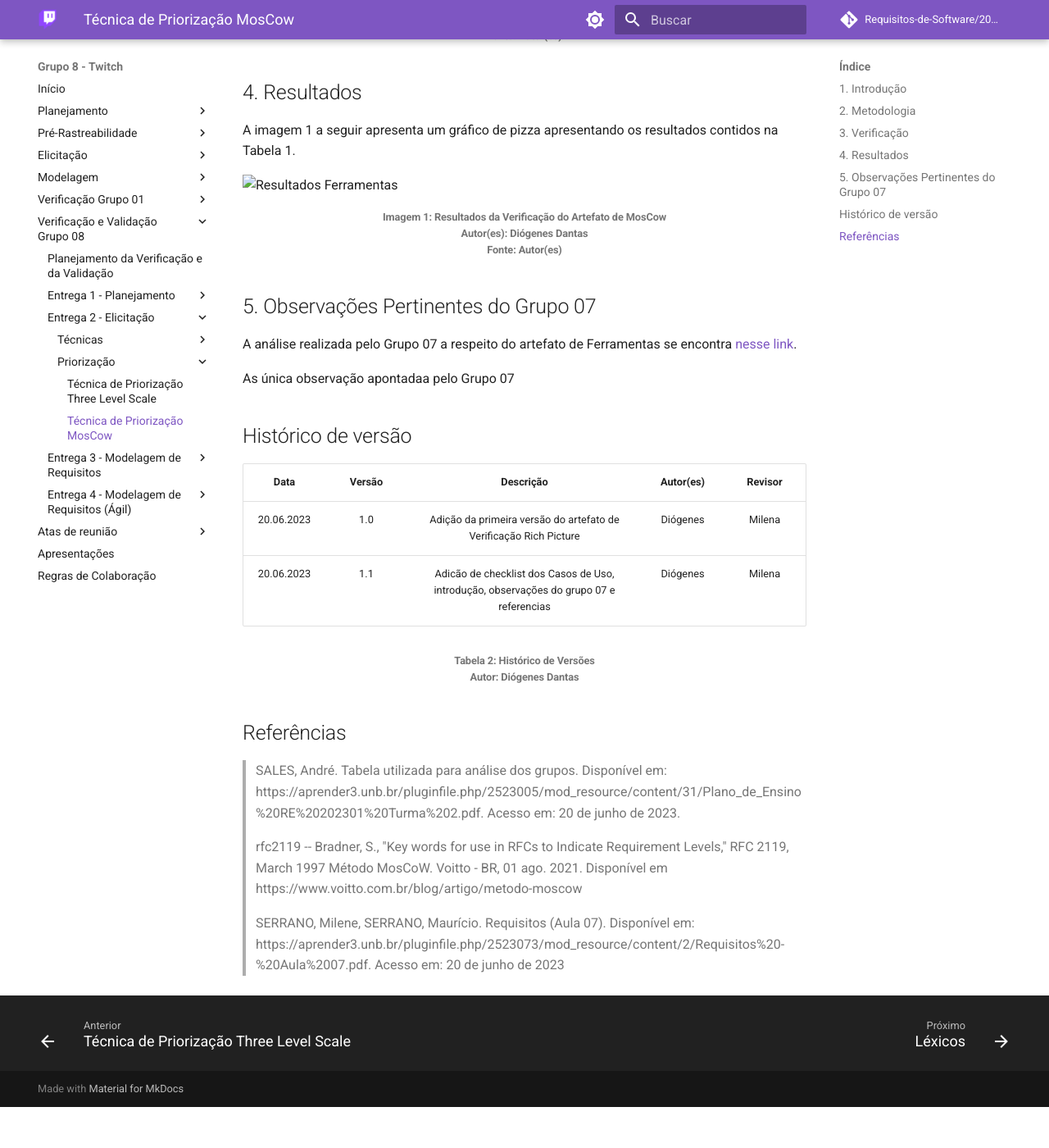
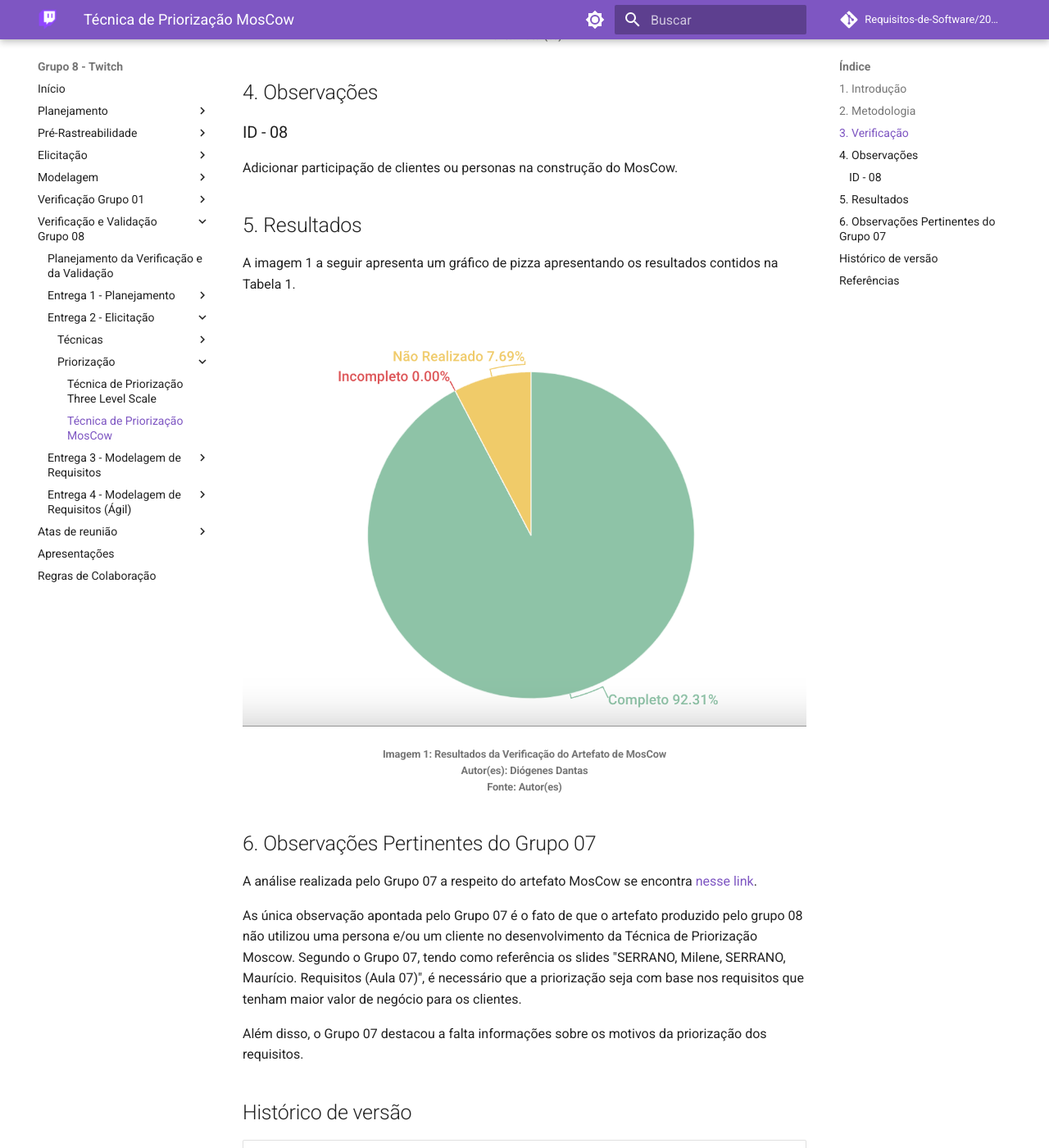
Before and after one commit to Requisitos-de-Software/2023.1-Twitch, an MkDocs documentation site: the page built from docs/verifica_valida_grupo08/verificacao_moscow08.md, in a window 1280 px wide and 1400 px high, scrolled down 1350 px. Shown: the whole window at 82% size. Built offline with MkDocs 1.6.1 and Material for MkDocs 9.7.7, drawn with Linux system fonts in a browser that asks for light colours; comment, search, counter and statistics services are not loaded; before the commit the page ends 2700 px from its top, so only the background shows below that; some of the changed text lies outside the part shown.

Commit message:
finaliza verificao moscow, casos de uso e rich picture

```diff
--- a/docs/verifica_valida_grupo08/verificacao_moscow08.md
+++ b/docs/verifica_valida_grupo08/verificacao_moscow08.md
@@ -18,7 +18,7 @@
 | 05 | As tabelas e imagens do artefato possuem fontes, legendas e chamadas no texto | Completo |
 | 06 | O artefato explica como funciona a metodologia de priorização do MosCow | Completo |
 | 07 | O artefato explica como funciona a metodologia de priorização do MosCow | Completo |
-| 08 | O artefato apresenta a participação do cliente ou persona no desenvolvimento do MosCow | Não Realizado |
+| 08 | O artefato apresenta a participação do cliente ou persona na construção do MosCow | Não Realizado |
 | 09 | O artefato explica como funciona a metodologia de priorização do MosCow | Completo |
 | 10 | Os requisitos apresentados do artefatos estão separados por funcionais, não funcionais | Completo |
 | 11 | Os requisitos estão classificados em Must-Have, Should-Have, Could-Have, Would/ Want/ Won't- Have | Completo |
@@ -29,24 +29,33 @@
 <br> Autor(es): Diógenes Dantas
 <br>Fonte: Autor(es)</h6>
 
-## 4. Resultados
+## 4. Observações
+
+### ID - 08
+
+Adicionar participação de clientes ou personas na construção do MosCow.
+
+## 5. Resultados
 A imagem 1 a seguir apresenta um gráfico de pizza apresentando os resultados contidos na Tabela 1.
 
-![Resultados Ferramentas]()
+![Resultados MosCow](./imagens/resultado_moscow.png)
 <h6 align = "center"> Imagem 1: Resultados da Verificação do Artefato de MosCow
 <br> Autor(es): Diógenes Dantas
 <br>Fonte: Autor(es)</h6>
 
-## 5. Observações Pertinentes do Grupo 07
-A análise realizada pelo Grupo 07 a respeito do artefato de Ferramentas se encontra [nesse link](https://requisitos-de-software.github.io/2023.1-Petz/analise/teste/richpicture/).
+## 6. Observações Pertinentes do Grupo 07
+A análise realizada pelo Grupo 07 a respeito do artefato MosCow se encontra [nesse link](https://requisitos-de-software.github.io/2023.1-Petz/analise/teste/moscow/).
 
-As única observação apontadaa pelo Grupo 07
+As única observação apontada pelo Grupo 07 é o fato de que o artefato produzido pelo grupo 08 não utilizou uma persona e/ou um cliente no desenvolvimento da Técnica de Priorização Moscow. Segundo o Grupo 07, tendo como referência os slides "SERRANO, Milene, SERRANO, Maurício. Requisitos (Aula 07)", é necessário que a priorização seja com base nos requisitos que tenham maior valor de negócio para os clientes.
+
+Além disso, o Grupo 07 destacou a falta informações sobre os motivos da priorização dos requisitos.
 
 ## Histórico de versão
 |    Data    | Versão | Descrição                                                                      | Autor(es)  | Revisor  |
 | :--------: | :----: | :----------------------------------------------------------------------------: | :--------: | :------: |
 | 20.06.2023 | 1.0    | Adição da primeira versão do artefato de Verificação Rich Picture |  Diógenes  | Milena |
-| 20.06.2023 | 1.1    | Adicão de checklist dos Casos de Uso, introdução, observações do grupo 07 e referencias|   Diógenes   | Milena |
+| 20.06.2023 | 1.1    | Adicão de checklist do MosCow, introdução, observações do grupo 07 e referencias|   Diógenes   | Milena |
+| 20.06.2023 | 1.2    | Adicão de gráfico de pizza apresentando os resultados do CheckList do MosCow |   Diógenes   | Milena |
 
 <h6 align = "center"> Tabela 2: Histórico de Versões
 <br> Autor: Diógenes Dantas </h6>
```
Also changed, not shown: docs/verifica_valida_grupo08/verificacao_richpicture08.md (+4 -3 lines), docs/verifica_valida_grupo08/verificacao_usecase08.md (+4 -3 lines), docs/verifica_valida_grupo08/imagens/resultado_casosdeuson.png (added), docs/verifica_valida_grupo08/imagens/resultado_moscow.png (added), docs/verifica_valida_grupo08/imagens/resultado_richpicture.png (added).
